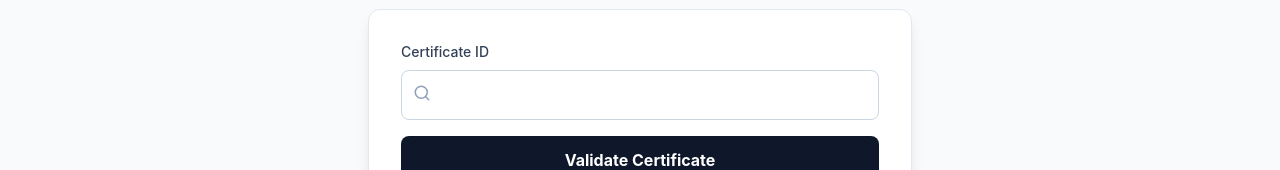
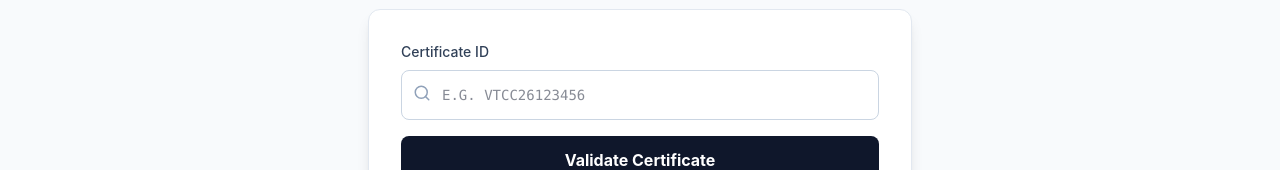
Before and after one commit to sahilofficialgit/velystra-technology, a React (Vite) app: page /validate in a window 1280 px wide. Shown: the part 339-509 px from the top of the page. Built offline with nearby package versions, Linux system fonts and the light colour scheme.

Commit message:
fixed certificate validate place holder

```diff
--- a/src/pages/Validate.jsx
+++ b/src/pages/Validate.jsx
@@ -53,7 +53,7 @@ const Validate = () => {
                   type="text"
                   value={certId}
                   onChange={(e) => setCertId(e.target.value.toUpperCase())}
-                  className="block w-full pl-10 pr-3 py-3 border border-slate-300 rounded-lg focus:ring-2 focus:ring-blue-500 font-mono uppercase"
+                  className="block w-full pl-10 pr-3 py-3.5 border border-slate-300 rounded-lg outline-none focus:ring-2 focus:ring-blue-500 font-mono text-sm text-slate-900 uppercase bg-white"
                   placeholder="e.g. VTCC26123456"
                   required
                 />
```
